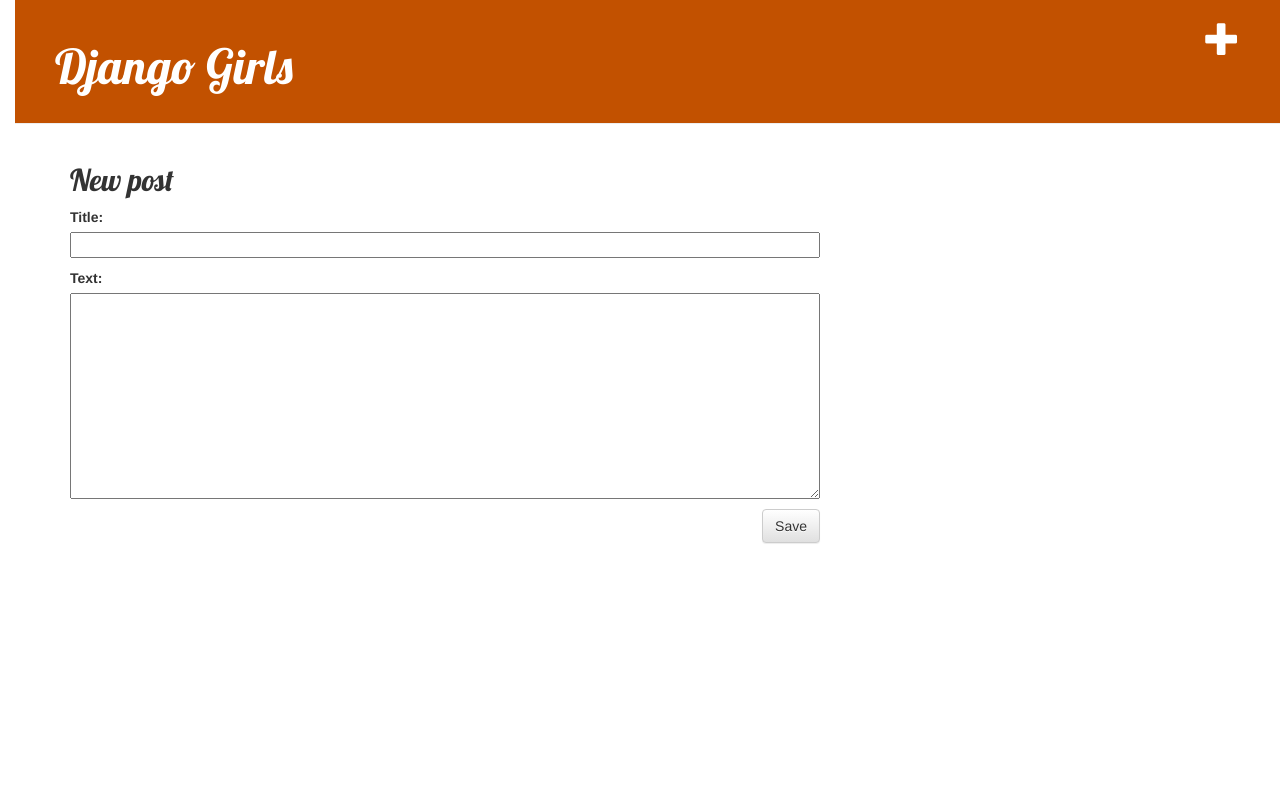
After one commit to Nattapat2539/my-first-blog, a Django app: page /post/new/ in a window 1280 px wide. The commit adds this page. Run offline with Django 3.2, Linux system fonts and the light colour scheme; some libraries are stand-ins or nearby versions.

Commit message:
Added views to create/edit blog post inside the site.

```diff
--- a/blog/form.py
+++ b/blog/form.py
@@ -1,9 +1,8 @@
 from django import forms
-
 from .models import Post
 
+
 class PostForm(forms.ModelForm):
-
     class Meta:
         model = Post
         fields = ('title', 'text',)
--- a/blog/models.py
+++ b/blog/models.py
@@ -1,4 +1,3 @@
-
 from django.conf import settings
 from django.db import models
 from django.utils import timezone
@@ -16,4 +15,4 @@ class Post(models.Model):
         self.save()
 
     def __str__(self):
-        return self.title
+        return "Hello " + self.title
--- a/blog/static/css/blog.css
+++ b/blog/static/css/blog.css
@@ -1,4 +1,55 @@
 h1 a, h2 a {
     color: #C25100;
+    font-family: 'Lobster';
 }
-<a href="https://en.wikipedia.org/wiki/Django" class="external_link" id="link_to_wiki_page">
+
+body {
+    padding-left: 15px;
+}
+
+.page-header {
+    background-color: #C25100;
+    margin-top: 0;
+    padding: 20px 20px 20px 40px;
+}
+
+.page-header h1, .page-header h1 a, .page-header h1 a:visited, .page-header h1 a:active {
+    color: #ffffff;
+    font-size: 36pt;
+    text-decoration: none;
+}
+
+.content {
+    margin-left: 40px;
+}
+
+h1, h2, h3, h4 {
+    font-family: 'Lobster', cursive;
+}
+
+.date {
+    color: #828282;
+}
+
+.save {
+    float: right;
+}
+
+.post-form textarea, .post-form input {
+    width: 100%;
+}
+
+.top-menu, .top-menu:hover, .top-menu:visited {
+    color: #ffffff;
+    float: right;
+    font-size: 26pt;
+    margin-right: 20px;
+}
+
+.post {
+    margin-bottom: 70px;
+}
+
+.post h2 a, .post h2 a:visited {
+    color: #000000;
+}
--- a/blog/templates/blog/base.html
+++ b/blog/templates/blog/base.html
@@ -1,28 +1,24 @@
 {% load static %}
-<!DOCTYPE html>
 <html>
     <head>
-        <title>Django Girls blog</title>
-        <link rel="stylesheet" href="https://cdn.jsdelivr.net/npm/bootstrap@4.5.3/dist/css/bootstrap.min.css" integrity="sha384-TX8t27EcRE3e/ihU7zmQxVncDAy5uIKz4rEkgIXeMed4M0jlfIDPvg6uqKI2xXr2" crossorigin="anonymous">
+        <title>Django Girls </title>
+        <link rel="stylesheet" href="//maxcdn.bootstrapcdn.com/bootstrap/3.2.0/css/bootstrap.min.css">
+        <link rel="stylesheet" href="//maxcdn.bootstrapcdn.com/bootstrap/3.2.0/css/bootstrap-theme.min.css">
         <link href='//fonts.googleapis.com/css?family=Lobster&subset=latin,latin-ext' rel='stylesheet' type='text/css'>
         <link rel="stylesheet" href="{% static 'css/blog.css' %}">
     </head>
     <body>
-        <header class="page-header">
-            <div class="container">
-                <a href="{% url 'post_new' %}" class="top-menu">
-                    {% include './icons/file-earmark-plus.svg' %}
-                </a>
-                <h1><a href="/">Django Girls Blog</a></h1>
-            </div>
-        </header>
-        <main class="content container">
+        <div class="page-header">
+            <a href="{% url 'post_new' %}" class="top-menu"><span class="glyphicon glyphicon-plus"></span></a>
+            <h1><a href="/">Django Girls </a></h1>
+        </div>
+        <div class="content container">
             <div class="row">
-                <div class="col">
+                <div class="col-md-8">
                     {% block content %}
                     {% endblock %}
                 </div>
             </div>
-        </main>
+        </div>
     </body>
 </html>
--- /dev/null
+++ b/blog/templates/blog/post_edit.html
@@ -0,0 +1,9 @@
+{% extends 'blog/base.html' %}
+
+{% block content %}
+    <h2>New post</h2>
+    <form method="POST" class="post-form">{% csrf_token %}
+        {{ form.as_p }}
+        <button type="submit" class="save btn btn-default">Save</button>
+    </form>
+{% endblock %}
--- a/blog/urls.py
+++ b/blog/urls.py
@@ -1,5 +1,9 @@
 from django.urls import path
 from . import views
+
 urlpatterns = [
     path('', views.post_list, name='post_list'),
+    path('post/<int:pk>/', views.post_detail, name='post_detail'),
+    path('post/new/', views.post_new, name='post_new'),
+    path('post/<int:pk>/edit/', views.post_edit, name='post_edit'),
 ]
--- a/blog/views.py
+++ b/blog/views.py
@@ -1,3 +1,45 @@
-from django.shortcuts import render
+from django.shortcuts import render, redirect
+from django.utils import timezone
+from blog.form import PostForm
+from .models import Post
+from django.shortcuts import render, get_object_or_404
+#from .forms import PostForm
+
+
 def post_list(request):
-    return render(request, 'blog/post_list.html', {})
+    posts = Post.objects.all() #filter(published_date__lte=timezone.now()).order_by('published_date')
+    return render(request, 'blog/post_list.html', {'posts': posts})
+
+
+def post_detail(request, pk):
+    post = get_object_or_404(Post, pk=pk)
+    return render(request, 'blog/post_detail.html', {'post': post})
+
+
+def post_new(request):
+    if request.method == "POST":
+        form = PostForm(request.POST)
+        if form.is_valid():
+            post = form.save(commit=False)
+            post.author = request.user
+            post.published_date = timezone.now()
+            post.save()
+            return redirect('post_detail', pk=post.pk)
+    else:
+        form = PostForm()
+    return render(request, 'blog/post_edit.html', {'form': form})
+
+
+def post_edit(request, pk):
+    post = get_object_or_404(Post, pk=pk)
+    if request.method == "POST":
+        form = PostForm(request.POST, instance=post)
+        if form.is_valid():
+            post = form.save(commit=False)
+            post.author = request.user
+            post.published_date = timezone.now()
+            post.save()
+            return redirect('post_detail', pk=post.pk)
+    else:
+        form = PostForm(instance=post)
+    return render(request, 'blog/post_edit.html', {'form': form})
--- a/mysite/urls.py
+++ b/mysite/urls.py
@@ -1,18 +1,3 @@
-"""mysite URL Configuration
-
-The `urlpatterns` list routes URLs to views. For more information please see:
-    https://docs.djangoproject.com/en/2.2/topics/http/urls/
-Examples:
-Function views
-    1. Add an import:  from my_app import views
-    2. Add a URL to urlpatterns:  path('', views.home, name='home')
-Class-based views
-    1. Add an import:  from other_app.views import Home
-    2. Add a URL to urlpatterns:  path('', Home.as_view(), name='home')
-Including another URLconf
-    1. Import the include() function: from django.urls import include, path
-    2. Add a URL to urlpatterns:  path('blog/', include('blog.urls'))
-"""
 from django.contrib import admin
 from django.urls import path, include
 
```
Also changed, not shown: blog/templates/blog/post_detail.html (added, +14 -0 lines), blog/templates/blog/post_list.html (+12 -22 lines), mysite/settings.py (+5 -22 lines), blog/migrations/0001_initial.py.
